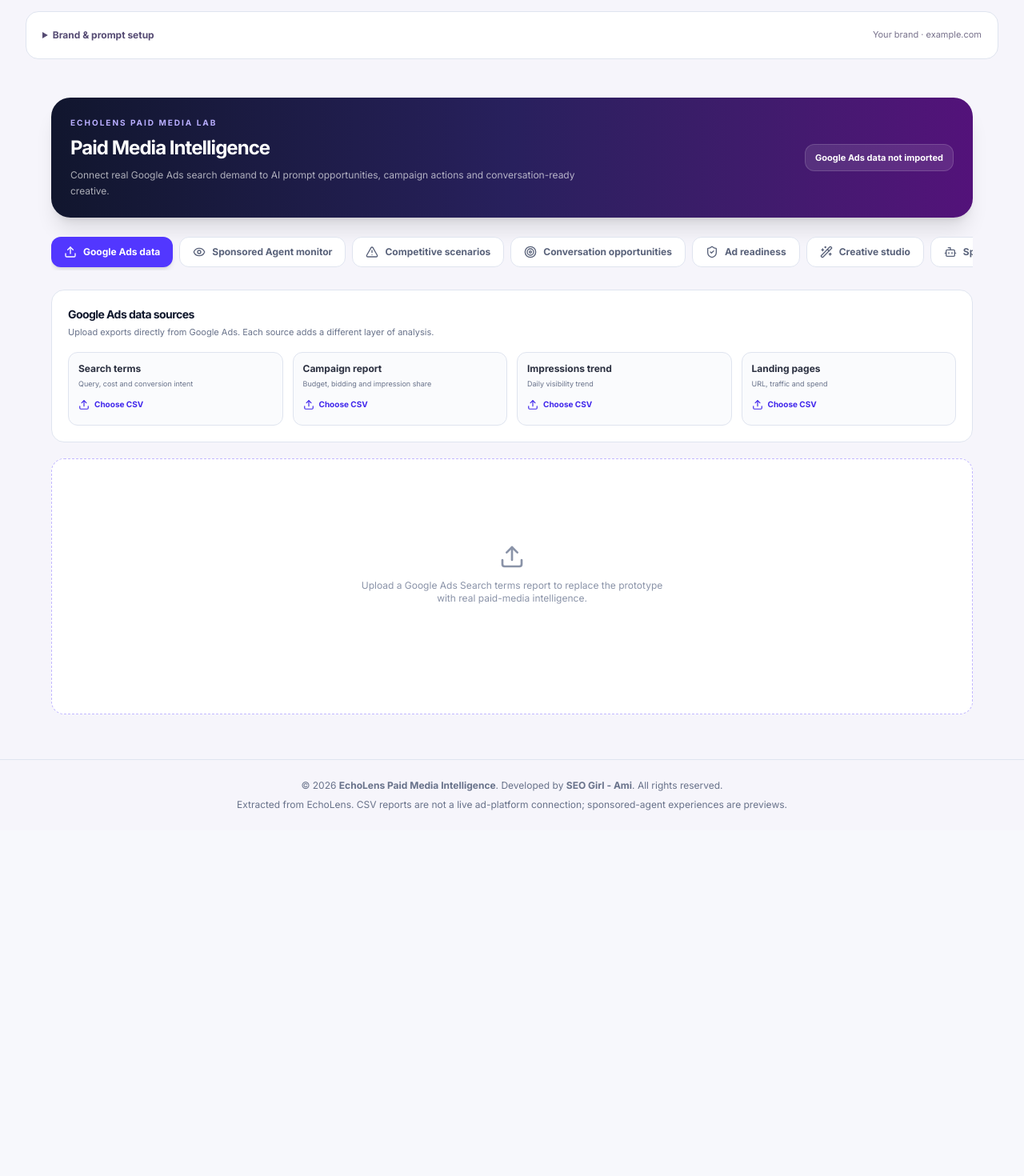
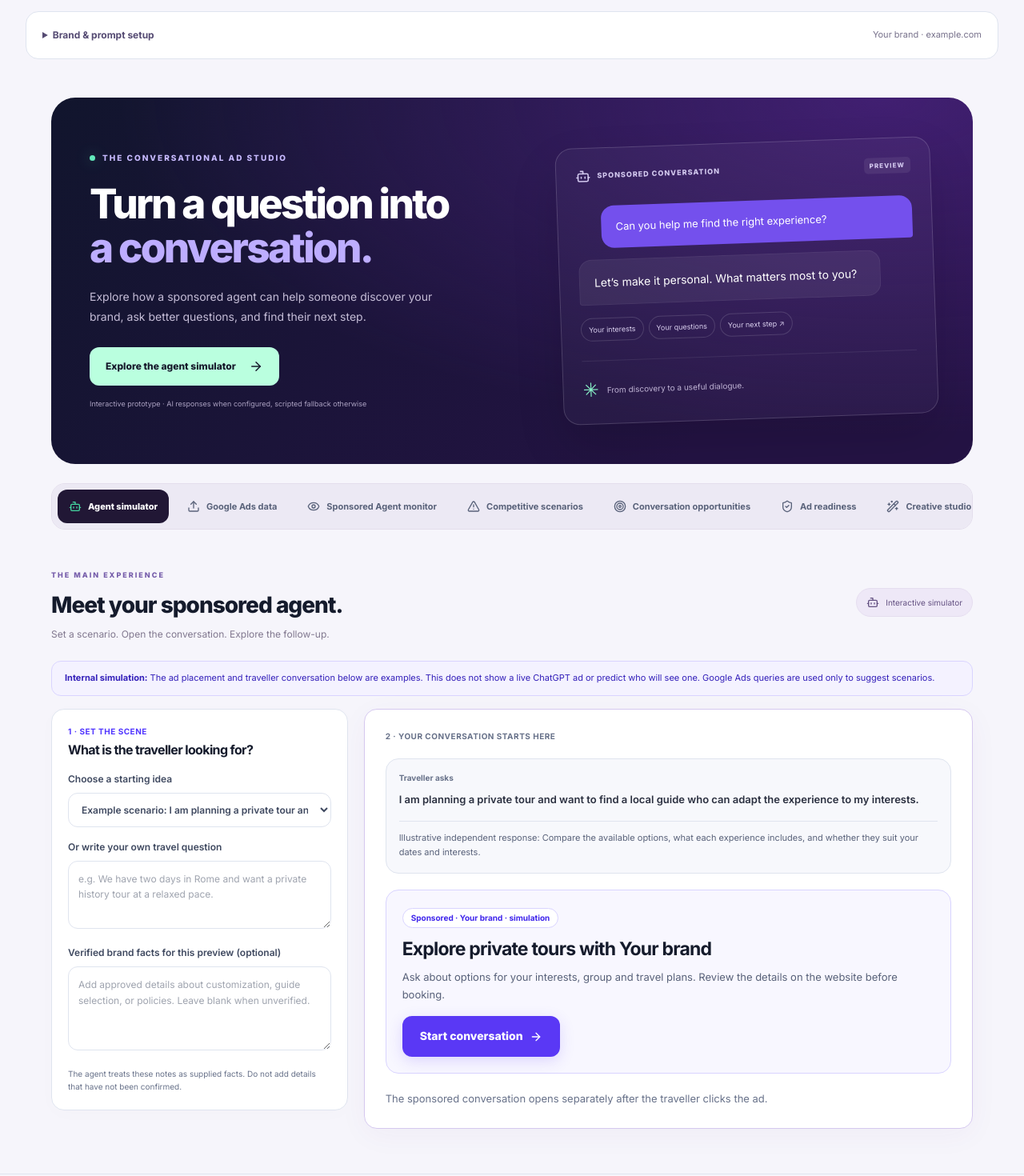
Before and after one commit to Ami55/echolens-paid-media-intelligence, a React (Vite) app: page / in a window 1280 px wide. Shown: the part 100-1570 px from the top of the page at 80% size. Before the commit the page ends 1138 px from the top, so only its background shows below. Built offline with nearby package versions, Linux system fonts and the light colour scheme.

Commit message:
Make agent simulator the primary studio experience

```diff
--- a/src/components/ad-radar/AdRadarView.tsx
+++ b/src/components/ad-radar/AdRadarView.tsx
@@ -10,7 +10,7 @@
 interface Props { brand: BrandProfile; prompts: PromptItem[]; }
 
 export const AdRadarView: React.FC<Props> = ({ brand, prompts }) => {
-  const [tab, setTab] = useState<Tab>('google-ads');
+  const [tab, setTab] = useState<Tab>('agent');
   const [adsData, setAdsData] = useState<GoogleAdsImport | null>(() => {
     try { return JSON.parse(localStorage.getItem('ecolens_google_ads_search_terms') || 'null'); } catch { return null; }
   });
@@ -120,23 +120,21 @@
   };
 
   return <div className="max-w-7xl mx-auto px-4 sm:px-6 lg:px-8 py-6 space-y-6">
-    <header className="rounded-3xl bg-gradient-to-r from-[#11162E] via-[#28205D] to-[#53127A] p-6 text-white shadow-xl">
-      <div className="flex flex-col md:flex-row md:items-center justify-between gap-5">
-        <div><div className="text-[10px] uppercase tracking-[0.2em] font-bold text-[#B9AEFF]">EchoLens Paid Media Lab</div><h1 className="text-2xl font-bold mt-2">Paid Media Intelligence</h1><p className="text-xs text-white/65 mt-2 max-w-2xl leading-relaxed">Connect real Google Ads search demand to AI prompt opportunities, campaign actions and conversation-ready creative.</p></div>
-        <div className="px-3 py-2 rounded-xl bg-white/10 border border-white/15 text-[11px] font-bold">{adsData ? `${adsData.rowCount.toLocaleString()} search terms imported` : 'Google Ads data not imported'}</div>
-      </div>
+    <header className="conversation-hero">
+      <div className="hero-copy"><div className="hero-eyebrow"><span/> THE CONVERSATIONAL AD STUDIO</div><h1>Turn a question into<br/><em>a conversation.</em></h1><p>Explore how a sponsored agent can help someone discover your brand, ask better questions, and find their next step.</p><button className="hero-action" onClick={()=>{setTab('agent');document.getElementById('agent-workspace')?.scrollIntoView({behavior:'smooth',block:'start'});}}>Explore the agent simulator <ArrowRight size={18}/></button><div className="hero-footnote">Interactive prototype · AI responses when configured, scripted fallback otherwise</div></div>
+      <div className="hero-conversation" aria-hidden="true"><div className="hero-chat-label"><Bot size={19}/> SPONSORED CONVERSATION <span>PREVIEW</span></div><div className="hero-question">Can you help me find the right experience?</div><div className="hero-answer">Let’s make it personal. What matters most to you?</div><div className="hero-chip-row"><span>Your interests</span><span>Your questions</span><span>Your next step ↗</span></div><div className="hero-chat-footer"><span className="hero-orb">✳</span> From discovery to a useful dialogue.</div></div>
     </header>
 
-    <nav className="flex gap-2 overflow-x-auto pb-1">
+    <nav aria-label="Studio workspaces" className="studio-tabs flex gap-2 overflow-x-auto pb-1">
       {([
+        ['agent', 'Agent simulator', Bot],
         ['google-ads', 'Google Ads data', Upload],
         ['observations', 'Sponsored Agent monitor', Eye],
         ['scenarios', 'Competitive scenarios', AlertTriangle],
         ['opportunities', 'Conversation opportunities', Target],
         ['readiness', 'Ad readiness', ShieldCheck],
         ['creative', 'Creative studio', WandSparkles],
-        ['agent', 'Sponsored agent simulator', Bot],
-      ] as const).map(([id, label, Icon]) => <button key={id} onClick={() => setTab(id)} className={`px-4 py-2.5 rounded-xl text-xs font-bold flex items-center gap-2 whitespace-nowrap cursor-pointer ${tab === id ? 'bg-violet-600 text-white shadow-md' : 'bg-white border border-slate-200 text-slate-600 hover:border-violet-300'}`}><Icon className="w-4 h-4" />{label}</button>)}
+      ] as const).map(([id, label, Icon]) => <button key={id} onClick={() => setTab(id)} aria-pressed={tab===id} className={`px-4 py-2.5 rounded-xl text-xs font-bold flex items-center gap-2 whitespace-nowrap cursor-pointer ${tab === id ? 'bg-violet-600 text-white shadow-md' : 'bg-white border border-slate-200 text-slate-600 hover:border-violet-300'}`}><Icon className="w-4 h-4" />{label}</button>)}
     </nav>
 
     {tab === 'google-ads' && <GoogleAdsPanel data={adsData} campaigns={campaignData} timeSeries={timeSeries} landingPages={landingPages} importing={importing} error={importError} onImport={importGoogleAds} onCampaignImport={importCampaigns} onTimeSeriesImport={importTimeSeries} onLandingPageImport={importLandingPages} />}
--- a/src/components/ad-radar/SponsoredAgentSimulator.tsx
+++ b/src/components/ad-radar/SponsoredAgentSimulator.tsx
@@ -190,12 +190,13 @@
     void send(initialQuery, []);
   };
 
-  return <div className="space-y-4">
+  return <div id="agent-workspace" className="agent-workspace space-y-4">
+    <div className="workspace-heading"><div><span className="workspace-eyebrow">THE MAIN EXPERIENCE</span><h2>Meet your sponsored agent.</h2><p>Set a scenario. Open the conversation. Explore the follow-up.</p></div><span className="workspace-badge"><Bot size={16}/> Interactive simulator</span></div>
     <div className="rounded-xl border border-violet-200 bg-violet-50 px-4 py-3 text-[11px] leading-relaxed text-violet-800">
       <strong>Internal simulation:</strong> The ad placement and traveller conversation below are examples. This does not show a live ChatGPT ad or predict who will see one. Google Ads queries are used only to suggest scenarios.
     </div>
     <div className="grid grid-cols-1 lg:grid-cols-12 gap-5 items-start">
-      <div className="lg:col-span-4 rounded-2xl border border-slate-200 bg-white p-5 space-y-4">
+      <div className="scenario-panel lg:col-span-4 rounded-2xl border border-slate-200 bg-white p-5 space-y-4">
         <div><div className="text-[10px] font-bold uppercase tracking-wider text-violet-600">1 · Set the scene</div><h2 className="mt-1 text-sm font-bold text-slate-900">What is the traveller looking for?</h2></div>
         <label className="block text-[11px] font-semibold text-slate-700">Choose a starting idea
           <select value={selectedSeed.id} onChange={event => { setSelectedSeedId(event.target.value); setCustomQuery(''); reset(); }} className="mt-2 w-full rounded-xl border border-slate-200 bg-white p-2.5 text-xs">
@@ -212,9 +213,9 @@
         {stage === 'chat' && <button onClick={reset} className="rounded-lg border border-slate-200 px-3 py-2 text-xs font-semibold text-slate-700 hover:bg-slate-50">Restart simulation</button>}
       </div>
 
-      <div className="lg:col-span-8 overflow-hidden rounded-2xl border border-slate-200 bg-white">
+      <div className="conversation-panel lg:col-span-8 overflow-hidden rounded-2xl border border-slate-200 bg-white">
         {stage === 'ad' ? <div className="space-y-5 p-5">
-          <div className="text-[10px] font-bold uppercase tracking-wider text-slate-500">2 · Simulated ad placement</div>
+          <div className="text-[10px] font-bold uppercase tracking-wider text-slate-500">2 · Your conversation starts here</div>
           <div className="rounded-2xl border border-slate-200 bg-slate-50 p-4">
             <div className="text-[10px] font-bold text-slate-500">Traveller asks</div>
             <p className="mt-2 text-sm font-semibold text-slate-800">{initialQuery}</p>
@@ -224,7 +225,7 @@
             <div className="inline-flex rounded-full bg-white px-2.5 py-1 text-[10px] font-bold text-violet-700 border border-violet-200">Sponsored · {brand.name} · simulation</div>
             <h3 className="mt-3 text-base font-bold text-slate-900">Explore private tours with {brand.name}</h3>
             <p className="mt-2 text-xs leading-relaxed text-slate-600">Ask about options for your interests, group and travel plans. Review the details on the website before booking.</p>
-            <button onClick={startConversation} className="mt-4 inline-flex items-center gap-2 rounded-xl bg-violet-600 px-4 py-2.5 text-xs font-bold text-white hover:bg-violet-700">Open sponsored conversation <ArrowRight className="h-4 w-4" /></button>
+            <button onClick={startConversation} className="start-conversation mt-4 inline-flex items-center gap-2 rounded-xl bg-violet-600 px-4 py-2.5 text-xs font-bold text-white hover:bg-violet-700">Start conversation <ArrowRight className="h-4 w-4" /></button>
           </div>
           <p className="text-[10px] text-slate-500">The sponsored conversation opens separately after the traveller clicks the ad.</p>
         </div> : <div>
@@ -232,7 +233,7 @@
             <div className="flex h-9 w-9 items-center justify-center rounded-xl bg-violet-600 text-white"><Bot className="h-5 w-5" /></div>
             <div><div className="text-sm font-bold text-slate-900">{brand.name} sponsored agent</div><div className="text-[10px] text-slate-500">Separate conversation · simulated {mode === 'scripted' ? '· scripted responses' : mode === 'ai' ? '· AI responses' : ''}</div></div>
           </div>
-          <div className="max-h-[470px] min-h-72 space-y-3 overflow-y-auto p-5" role="log" aria-live="polite">
+          <div className="chat-transcript max-h-[560px] min-h-80 space-y-3 overflow-y-auto p-5" role="log" aria-live="polite">
             {messages.map((message, index) => message.role === 'user' ? (
               <div key={index} className="ml-auto max-w-[85%] whitespace-pre-wrap rounded-2xl rounded-br-md bg-violet-600 p-3 text-xs leading-relaxed text-white">{message.text}</div>
             ) : (
```
